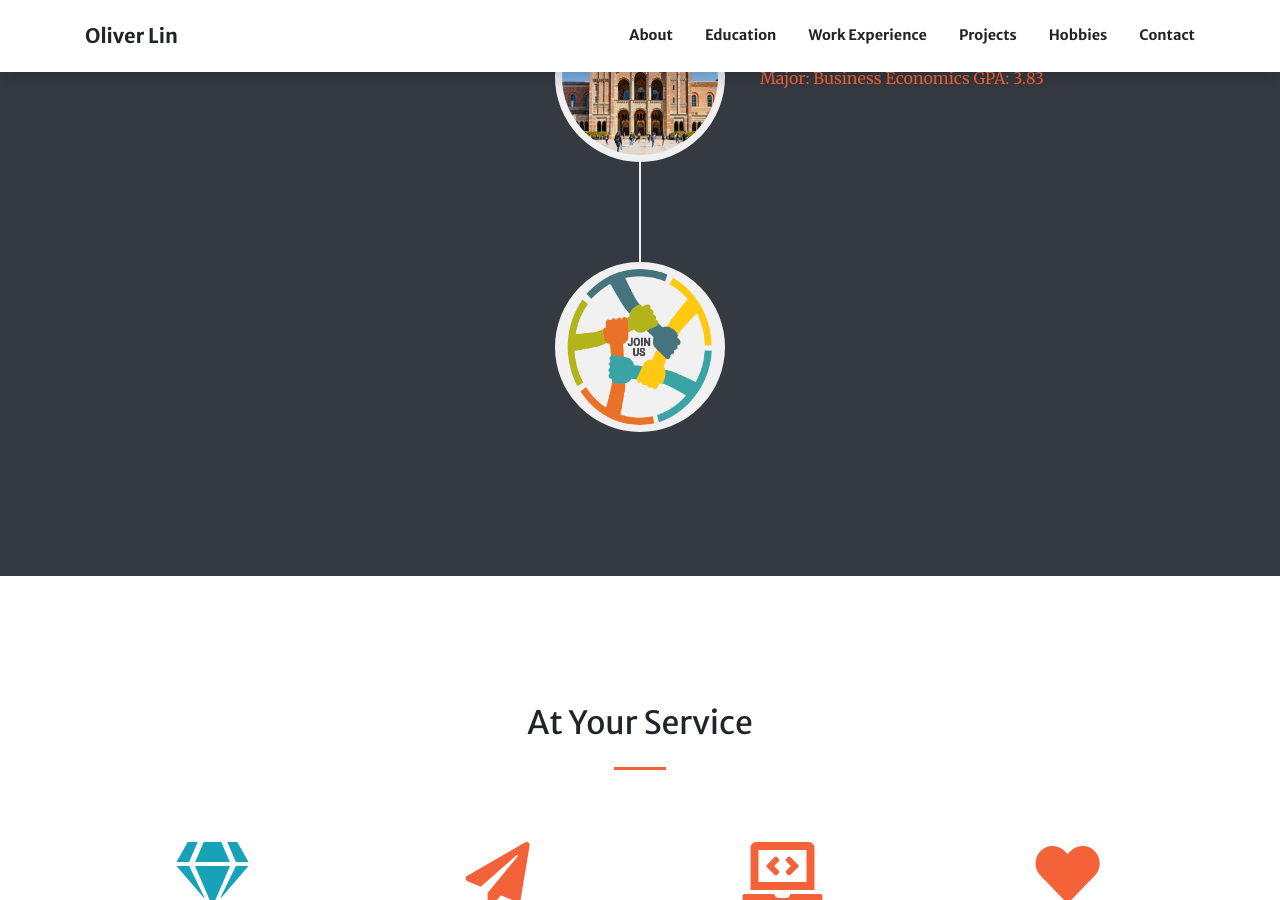
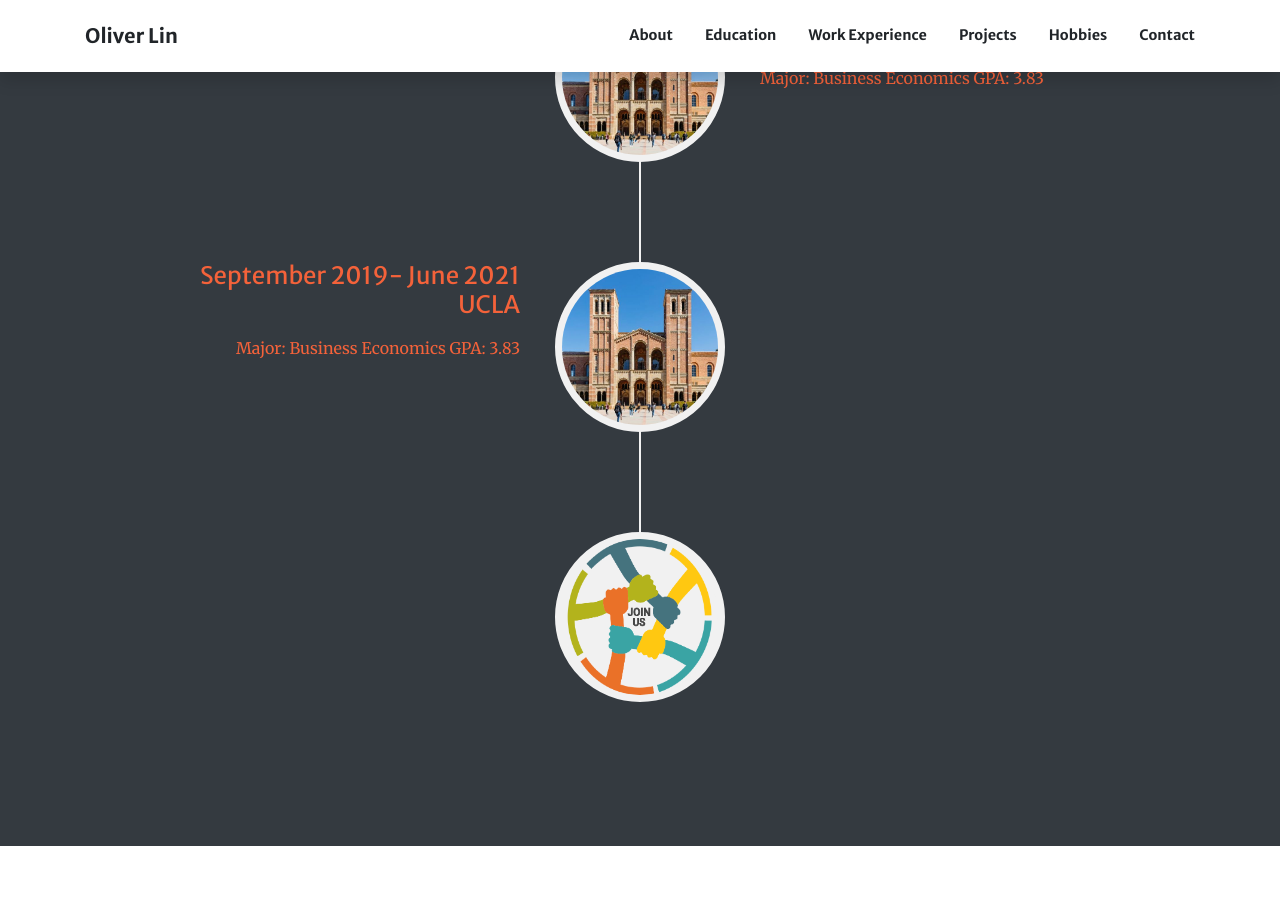
Before and after one commit to oliverlintl/oliverlintl.github.io, a Jekyll site: the page built from index.md, in a window 1280 px wide and 900 px high, scrolled down 1897 px. Built offline with Jekyll 4.4.1, drawn with Linux system fonts in a browser that asks for light colours.

Commit message:
addition timeline piece

```diff
--- a/index.md
+++ b/index.md
@@ -34,6 +34,13 @@ sections:
         text: >-
           Major: Business Administration
           GPA: 4.00
+      - image: assets/img/portfolio/thumbnails/ucla.jpg
+        title: >+
+          September 2019- June 2021
+          UCLA
+        text: >-
+          Major: Business Economics
+          GPA: 3.83
       - image: assets/img/portfolio/thumbnails/ucla.jpg
         title: >+
           September 2019- June 2021
```
